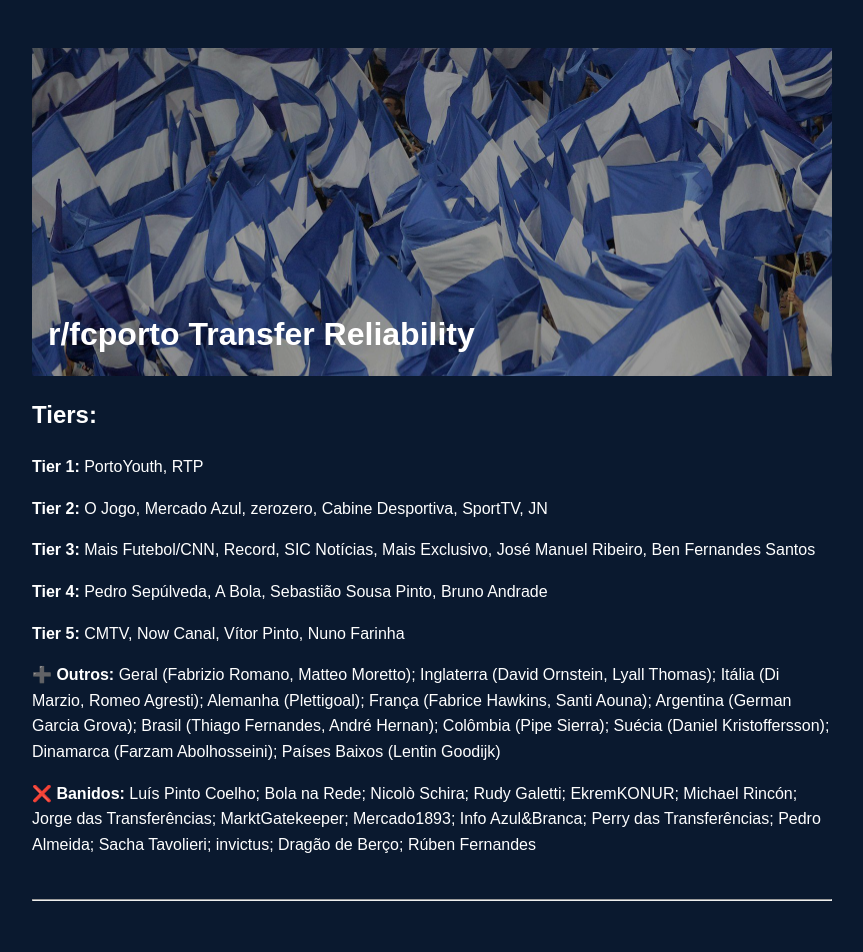
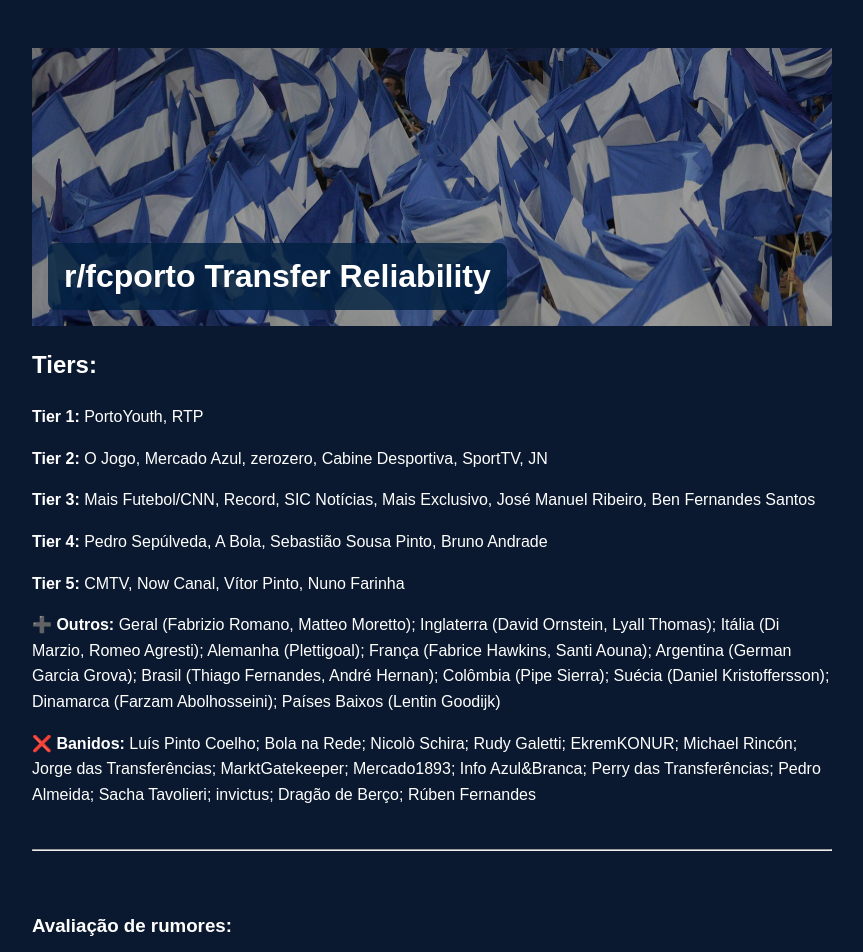
Before and after one commit to Azrial1739/teste-transfer, a Jekyll site: the page built from index.md, in a window 1280 px wide. Shown: the top 952 px of the page, without its empty margins (208-1071 px from the left). Built offline with Jekyll 4.4.1, drawn with Linux system fonts in a browser that asks for light colours.

Commit message:
Update default.html

```diff
--- a/_layouts/default.html
+++ b/_layouts/default.html
@@ -22,7 +22,7 @@
   background-size: cover;
   background-position: center 40%;
   padding: 4rem 1rem;
-  height: 200px; /* or your preferred height */
+  height: 150px; /* or your preferred height */
   display: flex;
   align-items: flex-end;
 }
@@ -38,10 +38,13 @@
 }
 
 .banner-text {
+  background-color: rgba(0, 32, 64, 0.8); /* dark navy with some transparency */
+  color: white;
+  padding: 0.5rem 1rem;
+  border-radius: 0.5rem;
   position: absolute;
   left: 1rem;
   bottom: 1rem;
-  color: #fff; /* white text on dark overlay */
   z-index: 2;
   margin: 0;
 }
```
